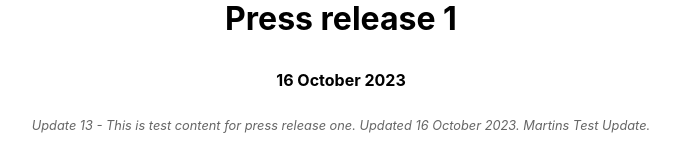
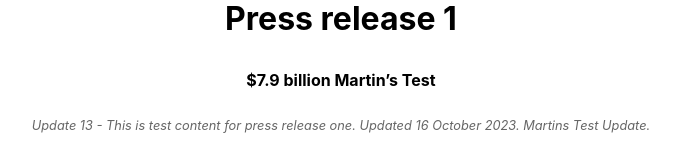
Before and after one commit to cstanleyhns/janes-test-site, a Next.js app: page /news1 in a window 1280 px wide. Shown: the part 338-498 px from the top of the page, without its empty margins (299-976 px from the left). Built offline with nearby package versions, Linux system fonts and the light colour scheme.

Commit message:
nonascii test

```diff
--- a/pages/news1.js
+++ b/pages/news1.js
@@ -13,7 +13,7 @@ export default function News1() {
 
       <main className={styles.main}>
        <h1>Press release 1</h1>
-       <p className={styles.cardDate}>16 October 2023</p>
+       <p className={styles.cardDate}>$7.9 billion  Martin’s Test</p>
        <p className={styles.cardCopy}>Update 13 - This is test content for press release one. Updated 16 October 2023. Martins Test Update.</p>
       </main>
 
```
